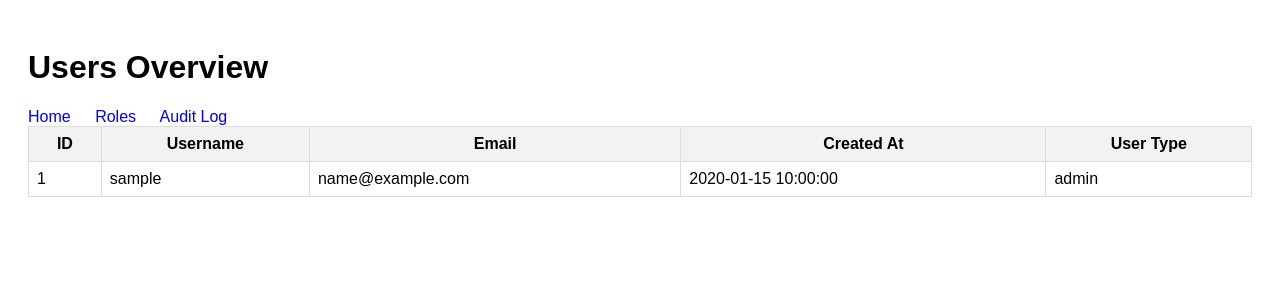
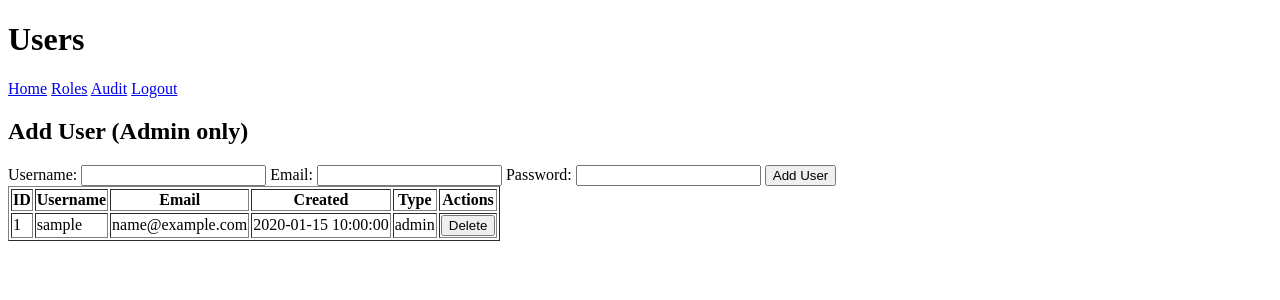
Before and after one commit to rsandro22/user-management-postgresql, a Flask app: page /users in a window 1280 px wide. Shown: the top 300 px of the page. Run offline with Flask 3, Linux system fonts and the light colour scheme; the visitor is signed in with stand-in values (Sample User, id 1); a database or web service that is not in the repository returns one stand-in record (values such as "Sample title"); some libraries are stand-ins or nearby versions.

Commit message:
refactor HTML templates for improved structure and consistency

```diff
--- a/app/templates/login.html
+++ b/app/templates/login.html
@@ -1,9 +1,6 @@
 <!DOCTYPE html>
 <html lang="en">
-<head>
-    <meta charset="UTF-8">
-    <title>Login</title>
-</head>
+<head><meta charset="UTF-8"><title>Login</title></head>
 <body>
 <h1>Login</h1>
 <form action="/login" method="post">
--- a/app/templates/users.html
+++ b/app/templates/users.html
@@ -1,31 +1,20 @@
 <!DOCTYPE html>
 <html lang="en">
-<head>
-    <meta charset="UTF-8">
-    <title>Users Overview</title>
-    <style>
-        body { font-family: Arial, sans-serif; padding: 20px; }
-        table { border-collapse: collapse; width: 100%; }
-        th, td { border: 1px solid #ddd; padding: 8px; }
-        th { background-color: #f2f2f2; }
-        a { margin-right: 20px; text-decoration: none; }
-    </style>
-</head>
+<head><meta charset="UTF-8"><title>Users</title></head>
 <body>
-    <h1>Users Overview</h1>
-    <nav>
-        <a href="/">Home</a>
-        <a href="/roles">Roles</a>
-        <a href="/audit">Audit Log</a>
-    </nav>
-    <table>
-        <tr>
-            <th>ID</th>
-            <th>Username</th>
-            <th>Email</th>
-            <th>Created At</th>
-            <th>User Type</th>
-        </tr>
+<h1>Users</h1>
+<nav><a href="/">Home</a> <a href="/roles">Roles</a> <a href="/audit">Audit</a> <a href="/logout">Logout</a></nav>
+
+<h2>Add User (Admin only)</h2>
+<form action="/users/add" method="post">
+    Username: <input type="text" name="username" required>
+    Email: <input type="email" name="email" required>
+    Password: <input type="password" name="password" required>
+    <button type="submit">Add User</button>
+</form>
+
+<table border="1">
+<tr><th>ID</th><th>Username</th><th>Email</th><th>Created</th><th>Type</th><th>Actions</th></tr>
 {% for user in users %}
 <tr>
 <td>{{ user.id }}</td>
@@ -33,6 +22,11 @@
 <td>{{ user.email }}</td>
 <td>{{ user.created_at }}</td>
 <td>{{ user.user_type }}</td>
+<td>
+<form action="/users/delete/{{ user.id }}" method="post">
+<button type="submit">Delete</button>
+</form>
+</td>
 </tr>
 {% endfor %}
 </table>
```
Also changed, not shown: app/templates/audit.html (+4 -23 lines), app/templates/index.html (+3 -9 lines), app/templates/roles.html (+5 -24 lines). Lines whose indentation alone changed are shown as unchanged.
